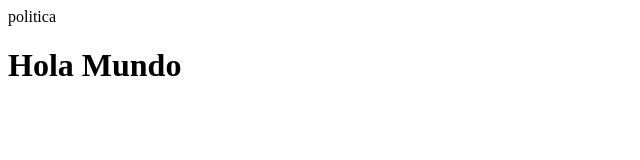
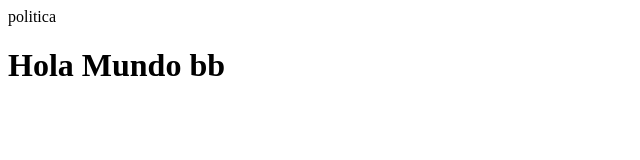
Before and after one commit to juanjacobo1999/bot.github.io, a plain HTML site: page index.html in a window 1280 px wide. Shown: the full height of the page, 0-640 px from the left. Drawn offline with Linux system fonts and the light colour scheme.

Commit message:
Update index.html

```diff
--- a/index.html
+++ b/index.html
@@ -10,7 +10,7 @@
 
     <a href:"politicadeprivacidad.html" >politica</a>
 
-<h1>Hola Mundo</h1>
+<h1>Hola Mundo bb</h1>
 
 </body>
 </html>
```
